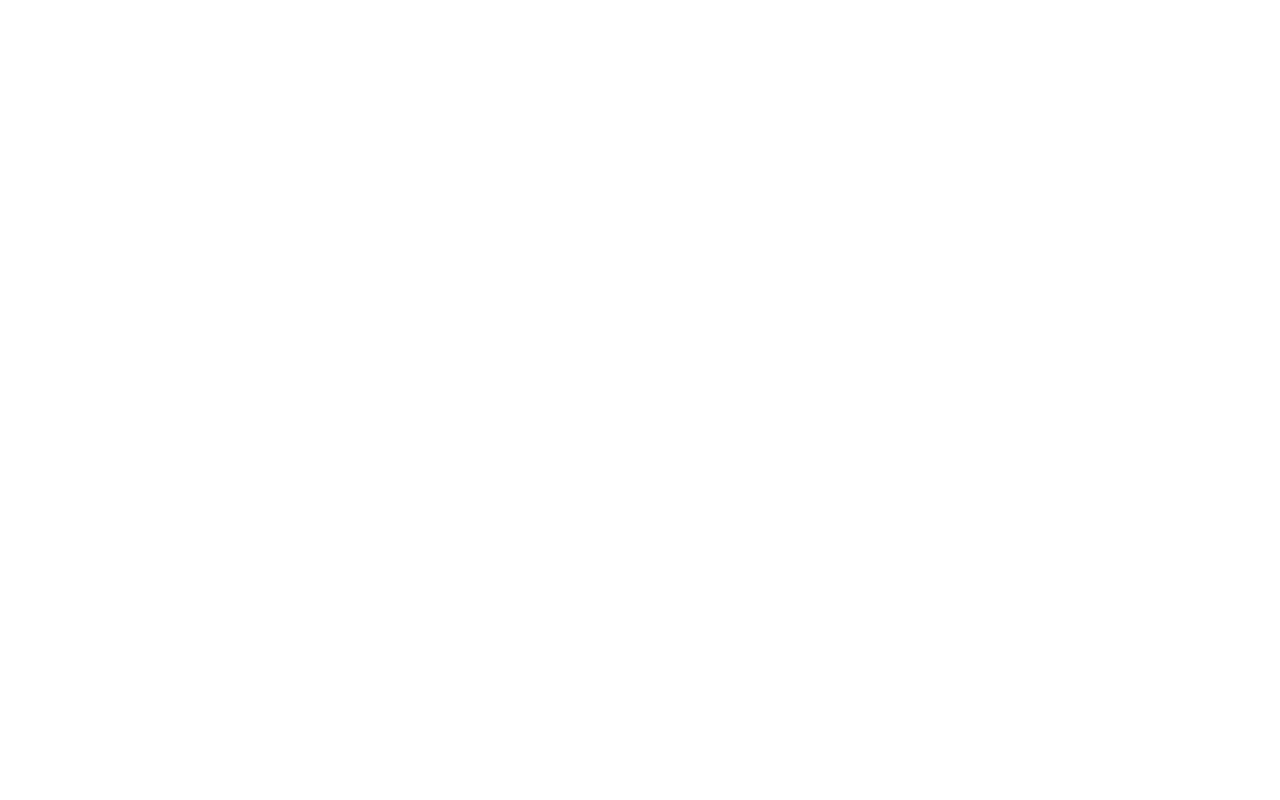
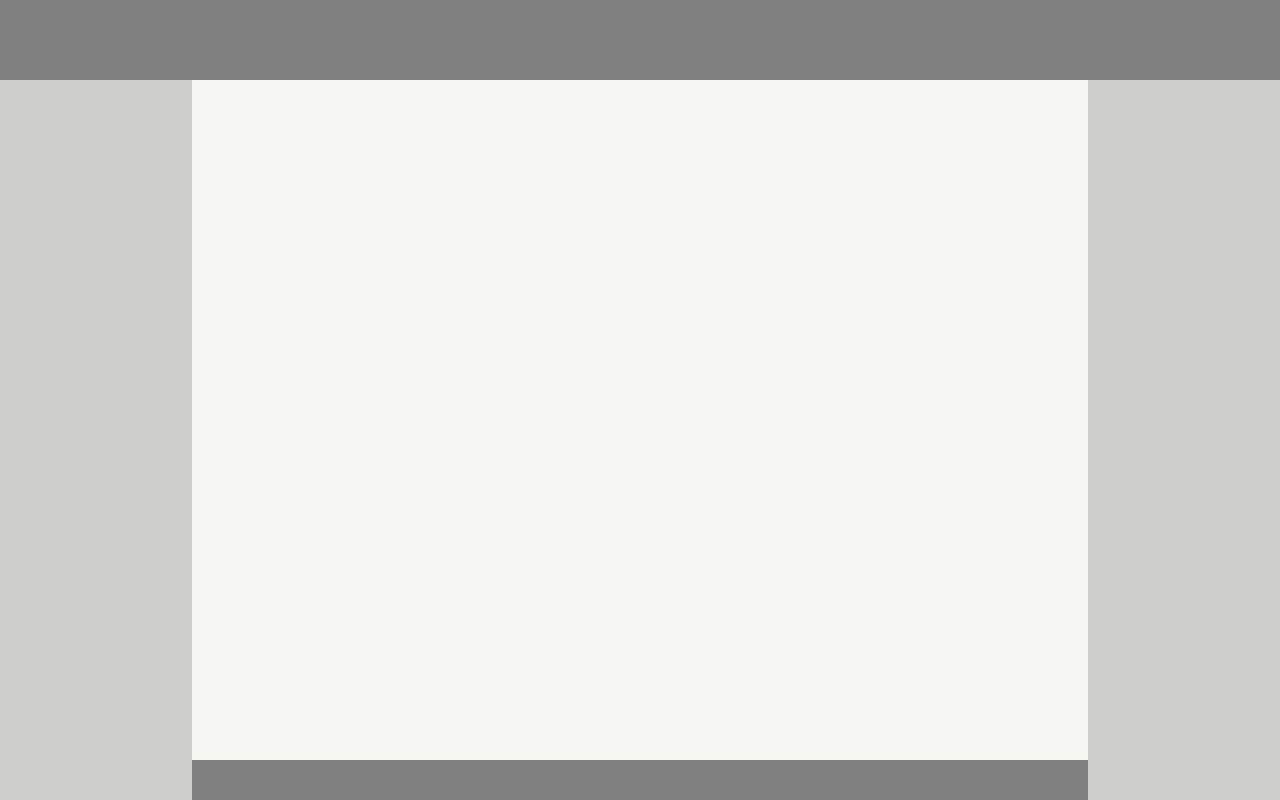
Before and after one commit to blakehagen/html-layoutFT, a plain HTML site: page first/index.html in a window 1280 px wide. Drawn offline with Linux system fonts and the light colour scheme.

Commit message:
first layout

```diff
--- a/first/index.html
+++ b/first/index.html
@@ -1 +1,16 @@
-<!-- Put your HTML HERE, make sure to connect your style.css sheet -->
+
+<!DOCTYPE html>
+<html lang="en">
+	<head>
+		<meta charset="UTF-8">
+		<title>First Layout</title>
+		<link rel="stylesheet" type="text/css" href="style.css">
+	</head>
+	<body>
+		<header></header>
+		<aside class="left"></aside>
+		<aside class="right"></aside>
+		<article></article>
+		<footer></footer>
+	</body>
+</html>
--- a/first/style.css
+++ b/first/style.css
@@ -0,0 +1,38 @@
+html, body {
+	width: 100%;
+	height: 100%;
+	margin: 0;
+}
+
+header {
+	width: 100%;
+	height: 10%;
+	margin: 0 auto;
+	background: gray;
+}
+
+aside {
+	width: 15%;
+	height: 90%;
+	background: #CCCFC8;
+}
+
+.right {
+	float: right;
+}
+
+.left {
+	float: left;
+}
+
+article {
+	width: 70%;
+	height: 85%;
+	background: #F5F7F0;
+	margin: 0 auto;
+}
+
+footer {
+	background: gray;
+	height: 5%;
+}
```
